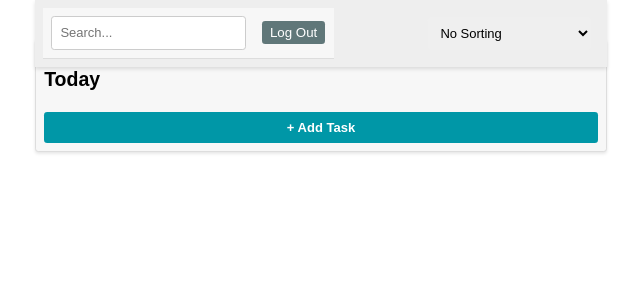
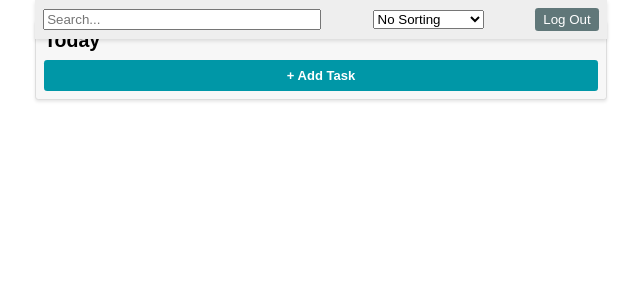
Before and after one commit to elvis-visi/todoApp, a React (Vite) app in the folder frontend/: page / in a window 1280 px wide. Shown: the top 300 px of the page, without its empty margins (319-959 px from the left). Built offline with nearby package versions, Linux system fonts and the light colour scheme; sample sign-in values are in the browser's storage.

Commit message:
Menu and sorting component merged into 1, part of the Header

```diff
--- a/frontend/src/components/Header.jsx
+++ b/frontend/src/components/Header.jsx
@@ -3,19 +3,29 @@ import SortingComponent from "./SortingComponent"
 
 const Header = ({searchTerm, setSearchTerm, sortType, setSortType,handleLogout}) => {
     //include a menu toggle, button for filtering/sorting
-     return(
-       <div className="header">
-          <Menu
-          searchTerm={searchTerm}
-          setSearchTerm={setSearchTerm}
-          handleLogout={handleLogout}
+    return (
+      <div className="header">
+          <input
+              type="search"
+              placeholder="Search..."
+              value={searchTerm}
+              onChange={e => setSearchTerm(e.target.value)}
+              className="search-input"
           />
-          <SortingComponent
-            sortType={sortType}
-            setSortType={setSortType}
-          />
-       </div>
-     )
+          <select
+              value={sortType}
+              onChange={e => setSortType(e.target.value)}
+              className="sort-select"
+          >
+              <option value="none">No Sorting</option>
+              <option value="priority">Sort by Priority</option>
+              <option value="dateAdded">Sort by Date Added</option>
+          </select>
+          <button onClick={handleLogout} className="logout-button">
+              Log Out
+          </button>
+      </div>
+  );
     }
 
 
--- a/frontend/src/styles.css
+++ b/frontend/src/styles.css
@@ -7,7 +7,6 @@ body, h1, h2, h3, p {
     margin: 0;
     padding: 0;
     font-family: Arial, sans-serif;
-    padding-top: 1.5rem;
   }
 
   .task-list-view {
@@ -20,7 +19,7 @@ body, h1, h2, h3, p {
   }
 
   .task-list-view h2 {
-    padding-bottom: 1rem;
+
   }
 
   /* Menu component styles */
@@ -71,30 +70,49 @@ body, h1, h2, h3, p {
   border-radius: 0.25rem;
 }
 
+
+
 /* Header component styles */
 .header {
+  display: flex;
+  justify-content: space-between;
   position: fixed;
   top:0;
   width: 100%;
   z-index: 1000;
-  display: flex;
-  justify-content: space-between;
   align-items: center;
   padding: 0.625rem;
     background-color: #eee;
+    margin: 0 auto;
     max-width: 44rem;
     box-sizing: border-box;
     box-shadow: 0 2px 4px rgba(0,0,0,0.12);
 }
 
-.header .menu {
-  margin-right: 1.25rem;
+.search-input {
+  flex-grow: 2;  /* Allows input to grow but limited */
+  margin-right: 0.625rem; /* Spacing between elements */
+  max-width: 50%; /* Maximum width limit */
 }
 
-.header .sort-by {
-  margin-left: 1.25rem;
+.sort-select {
+  flex-grow: 1;  /* Allows selection to grow but limited */
+  margin-right: 0.625rem; /* Consistent spacing */
+  max-width: 20%; /* Maximum width limit */
 }
 
+.logout-button {
+  padding: 0.3125rem 0.625rem;
+  background-color: #607779;
+  color: white;
+  border: none;
+  border-radius: 0.25rem;
+  cursor: pointer;
+}
+
+.logout-button:hover {
+  background-color: #007a83;
+}
 
 .task-item {
   border: 0.0625rem solid #ddd;
@@ -516,12 +534,12 @@ body, h1, h2, h3, p {
     width: 5rem;
   }
 
-  .header {
-      flex-direction: column;
+  body{
+    margin-top: 1rem;
   }
 
-  body{
-    margin-top: 3.9rem;
+  .header{
+    width: 92%;
   }
 
 }
```
